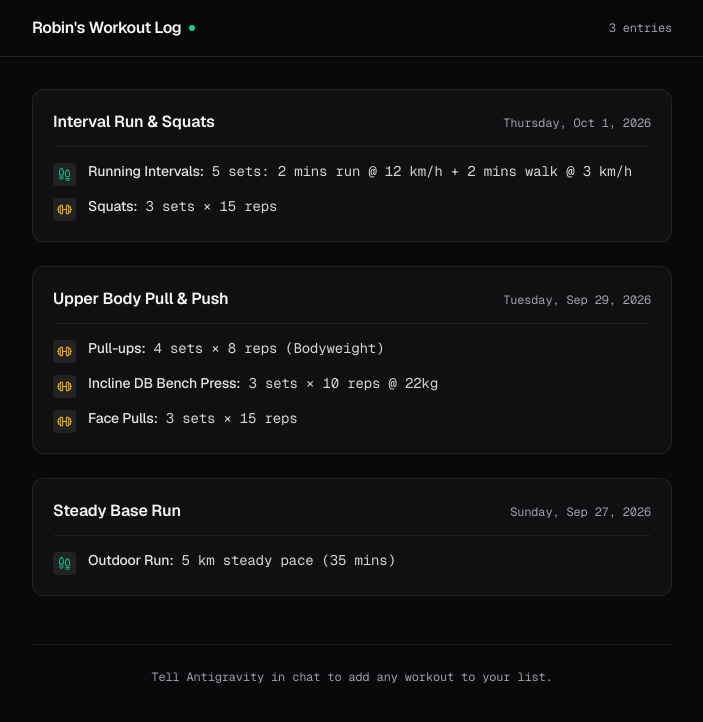
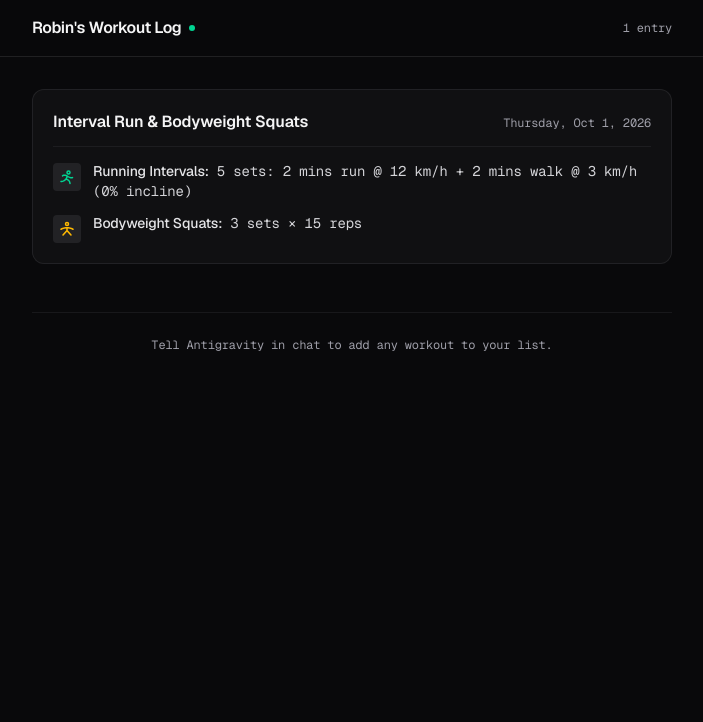
Before and after one commit to RobinJesba/WorkoutTracker, a Next.js app: page / in a window 1280 px wide. Shown: the top 722 px of the page, without its empty margins (288-991 px from the left). Built offline with nearby package versions, Linux system fonts and the light colour scheme.

Commit message:
update: keep only Oct 1 workout, 0% incline run, and bodyweight squats with human figure icon

```diff
--- a/src/app/page.tsx
+++ b/src/app/page.tsx
@@ -3,8 +3,8 @@
 import React, { useState } from "react";
 import { INITIAL_WORKOUTS, ATHLETE_NAME } from "@/data/workouts";
 import {
-  Barbell,
-  Footprints,
+  PersonSimpleRun,
+  PersonSimple,
   CircleDashed
 } from "@phosphor-icons/react";
 
@@ -23,7 +23,7 @@ export default function WorkoutListPage() {
             <span className="w-1.5 h-1.5 rounded-full bg-emerald-400" />
           </div>
           <span className="text-xs font-mono text-zinc-400">
-            {workouts.length} entries
+            {workouts.length} {workouts.length === 1 ? "entry" : "entries"}
           </span>
         </div>
       </header>
@@ -47,19 +47,19 @@ export default function WorkoutListPage() {
               </div>
 
               {/* Items List */}
-              <ul className="space-y-2.5">
+              <ul className="space-y-3">
                 {workout.items.map((item) => (
                   <li
                     key={item.id}
                     className="flex items-start gap-3 text-sm"
                   >
-                    <span className="mt-0.5 p-1 rounded bg-zinc-800/80 text-zinc-300 shrink-0">
+                    <span className="mt-0.5 p-1.5 rounded bg-zinc-800/80 text-zinc-300 shrink-0">
                       {item.type === "cardio" ? (
-                        <Footprints size={15} className="text-emerald-400" />
+                        <PersonSimpleRun size={16} className="text-emerald-400" weight="bold" />
                       ) : item.type === "strength" ? (
-                        <Barbell size={15} className="text-amber-400" />
+                        <PersonSimple size={16} className="text-amber-400" weight="bold" />
                       ) : (
-                        <CircleDashed size={15} className="text-zinc-400" />
+                        <CircleDashed size={16} className="text-zinc-400" />
                       )}
                     </span>
                     <div className="flex-1">
--- a/src/data/workouts.ts
+++ b/src/data/workouts.ts
@@ -6,58 +6,20 @@ export const INITIAL_WORKOUTS: WorkoutEntry[] = [
   {
     id: "workout-1",
     date: "Thursday, Oct 1, 2026",
-    title: "Interval Run & Squats",
+    title: "Interval Run & Bodyweight Squats",
     items: [
       {
         id: "item-1-1",
         name: "Running Intervals",
         type: "cardio",
-        details: "5 sets: 2 mins run @ 12 km/h + 2 mins walk @ 3 km/h",
+        details: "5 sets: 2 mins run @ 12 km/h + 2 mins walk @ 3 km/h (0% incline)",
       },
       {
         id: "item-1-2",
-        name: "Squats",
+        name: "Bodyweight Squats",
         type: "strength",
         details: "3 sets × 15 reps",
       },
     ],
   },
-  {
-    id: "workout-2",
-    date: "Tuesday, Sep 29, 2026",
-    title: "Upper Body Pull & Push",
-    items: [
-      {
-        id: "item-2-1",
-        name: "Pull-ups",
-        type: "strength",
-        details: "4 sets × 8 reps (Bodyweight)",
-      },
-      {
-        id: "item-2-2",
-        name: "Incline DB Bench Press",
-        type: "strength",
-        details: "3 sets × 10 reps @ 22kg",
-      },
-      {
-        id: "item-2-3",
-        name: "Face Pulls",
-        type: "strength",
-        details: "3 sets × 15 reps",
-      },
-    ],
-  },
-  {
-    id: "workout-3",
-    date: "Sunday, Sep 27, 2026",
-    title: "Steady Base Run",
-    items: [
-      {
-        id: "item-3-1",
-        name: "Outdoor Run",
-        type: "cardio",
-        details: "5 km steady pace (35 mins)",
-      },
-    ],
-  },
 ];
```
